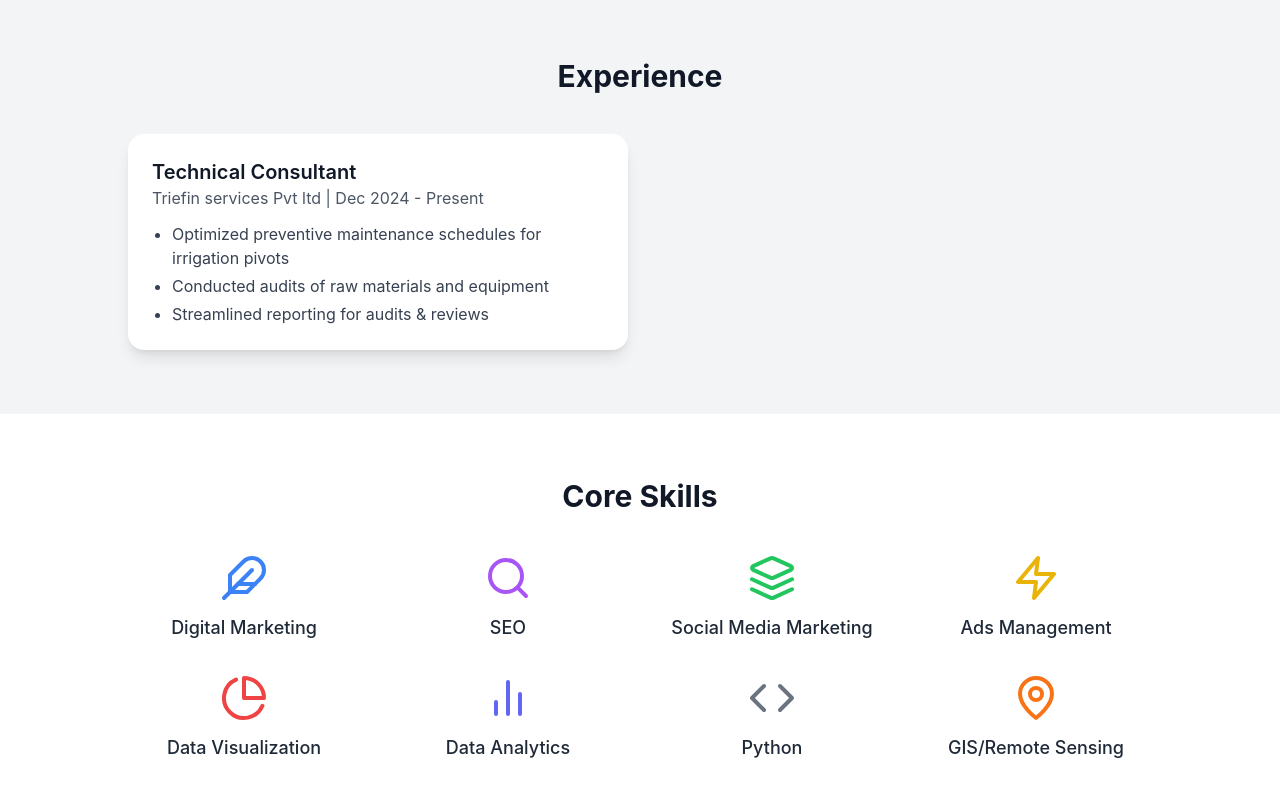
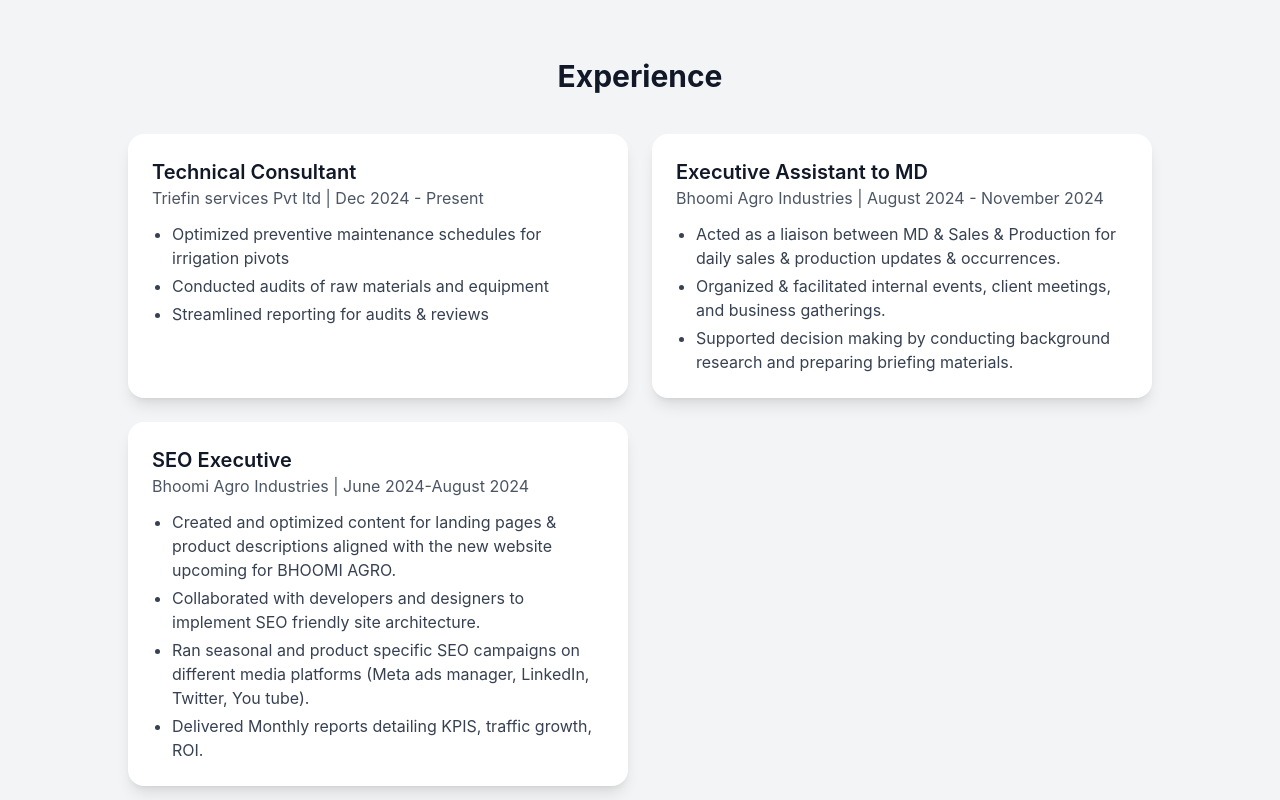
Before and after one commit to harsh150303-sanket/Portfolio, a React (Create React App) app: page / in a window 1280 px wide. Shown: the part 1140-1940 px from the top of the page. Built offline with nearby package versions, Linux system fonts and the light colour scheme; the HTML template or start-up script is replaced by a standard one.

Commit message:
Update App.js

```diff
--- a/src/App.js
+++ b/src/App.js
@@ -104,6 +104,21 @@ function Experience() {
             <li>Optimized preventive maintenance schedules for irrigation pivots</li>
             <li>Conducted audits of raw materials and equipment</li>
             <li>Streamlined reporting for audits & reviews</li>
+          </ul>
+        </Card>
+        <Card title="Executive Assistant to MD" subtitle="Bhoomi Agro Industries | August 2024 - November 2024">
+          <ul className="list-disc ml-5 space-y-1">
+            <li>Acted as a liaison between MD & Sales & Production for daily sales & production updates & occurrences.</li>
+            <li>Organized & facilitated internal events, client meetings, and business gatherings.</li>
+            <li>Supported decision making by conducting background research and preparing briefing materials.</li>
+          </ul>
+        </Card>
+        <Card title="SEO Executive" subtitle="Bhoomi Agro Industries | June 2024-August 2024">
+          <ul className="list-disc ml-5 space-y-1">
+            <li>Created and optimized content for landing pages & product descriptions aligned with the new website upcoming for BHOOMI AGRO.</li>
+            <li>Collaborated with developers and designers to implement SEO friendly site architecture.</li>
+            <li>Ran seasonal and product specific SEO campaigns on different media platforms (Meta ads manager, LinkedIn, Twitter, You tube).</li>
+            <li>Delivered Monthly reports detailing KPIS, traffic growth, ROI.</li>
           </ul>
         </Card>
       </div>
```
